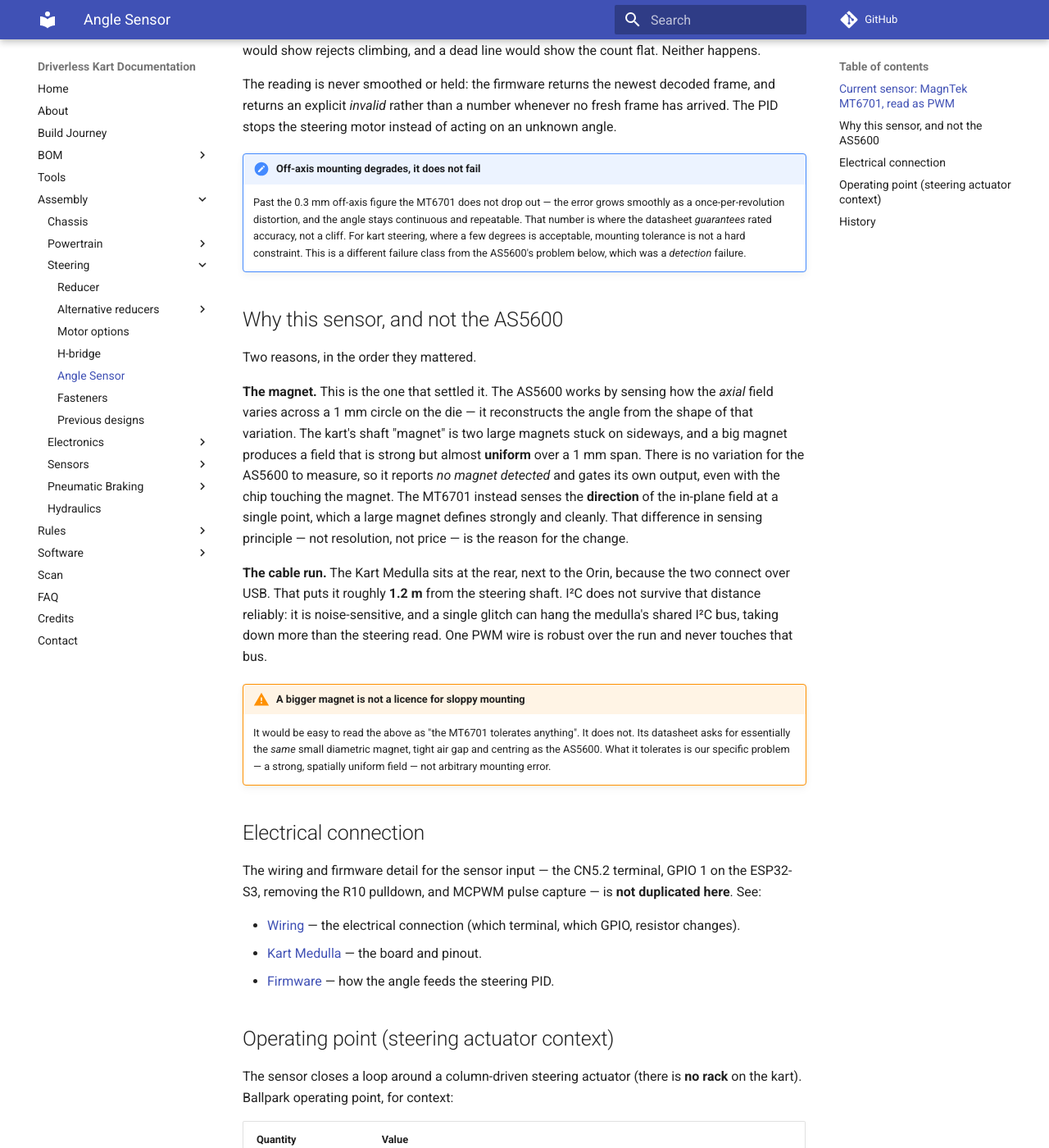
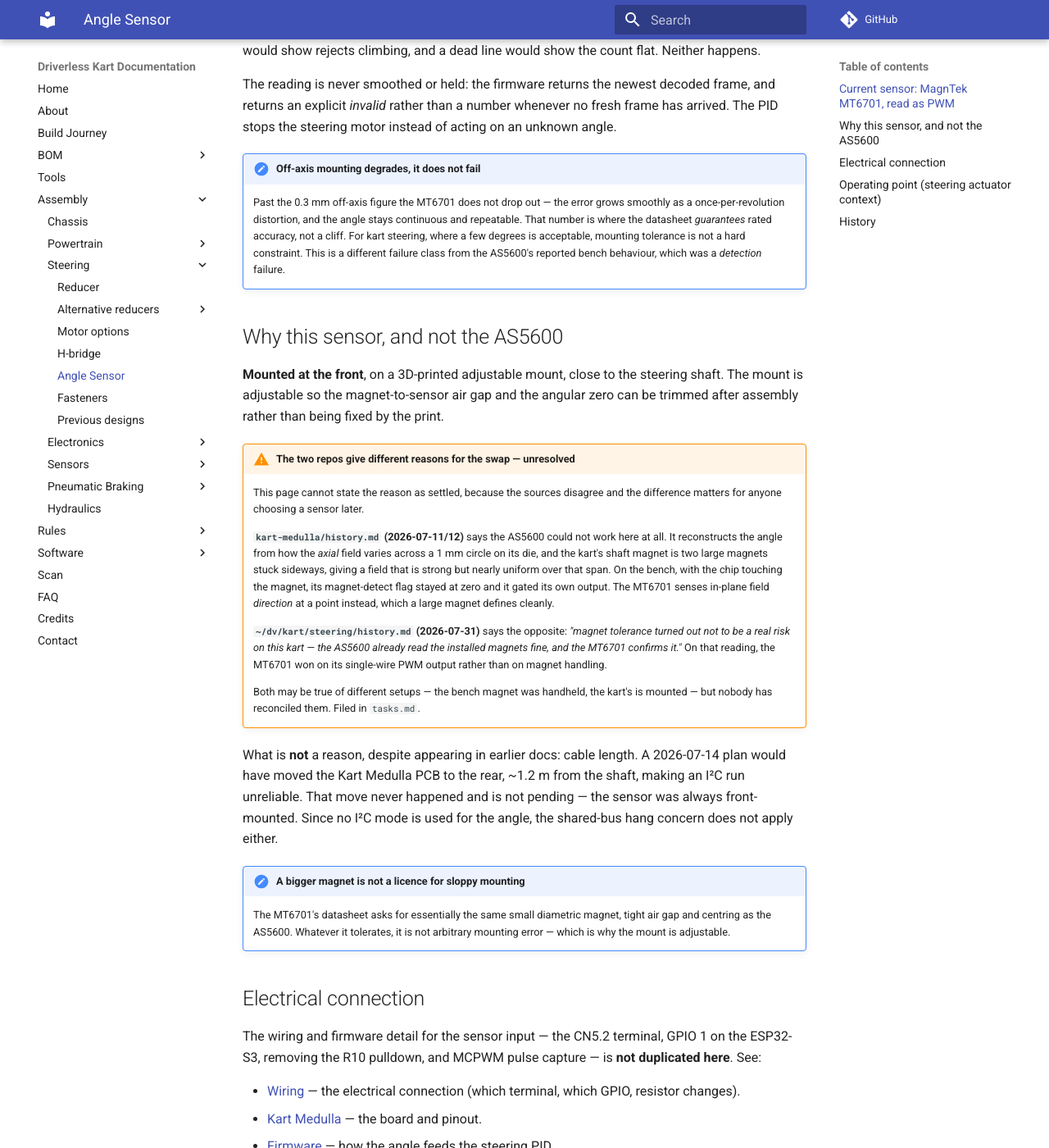
Before and after one commit to UM-Driverless/kart_docs, an MkDocs documentation site: the page built from docs/assembly/steering/sensor/index.md, in a window 1280 px wide and 1400 px high, scrolled down 835 px. Shown: the whole window at 82% size. Built offline with MkDocs 1.6.1 and Material for MkDocs 9.7.7, drawn with Linux system fonts in a browser that asks for light colours; comment, search, counter and statistics services are not loaded.

Commit message:
Correct the sensor page against ~/dv, which I had not read
Three items I had handed back as questions were lookups. Answering them
found two claims I had asserted wrongly, both from building the sensor page
out of kart-medulla/history.md alone.

- The MT6701 is FRONT-mounted and always was (Ruben, 2026-07-31: "front!
  always was front"). The cable-length argument I gave for choosing PWM -
  medulla at the rear, ~1.2 m, I2C unreliable - was a 2026-07-14 plan that
  never happened and is not pending. Page now says so, since the claim is
  still in wiring.md's history and would get copied forward again.
- The two repos disagree on WHY the AS5600 was dropped, which is the thing
  this page was written to document. kart-medulla has the magnet-physics
  story; ~/dv/kart/steering/history.md says "magnet tolerance turned out
  not to be a real risk on this kart - the AS5600 already read the
  installed magnets fine". Both sides now quoted, neither picked, filed.
- The Sensata hydraulic pressure sensor is NOT FITTED - dv records it as
  "not used in this system" and "on hand, currently unused". The hydraulics
  page presented it as installed with a spec table. Rewritten, and points
  at the Festo SDE5-D10 pneumatic sensors as the ones actually reading.
- The steering sensor mount is a 3D-printed adjustable holder, not a
  bracket. fasteners.md and its bom.yaml corrected, with the adjustability
  stated as the point.

Tasks rewritten accordingly: the spacer is a Fusion 360 lookup rather than
a measurement, and is named properly now.

```diff
--- a/docs/assembly/steering/fasteners/bom.yaml
+++ b/docs/assembly/steering/fasteners/bom.yaml
@@ -87,7 +87,7 @@ components:
     maintenance:
       check_frequency: "monthly"
       torque_check: "quarterly"
-    notes: "AS5600 sensor board mount - Item #3 in assembly photo. CAUTION: Do not over-torque"
+    notes: "Angle-sensor board to its 3D-printed adjustable mount - Item #3 in assembly photo. CAUTION: Do not over-torque"
 
   - id: "motor_bracket_bolts"
     part_number: "M6x30-HEX"
@@ -127,7 +127,7 @@ assembly_info:
     - "Torque wrench: 0-25 Nm range"
     - "Loctite 243 threadlocker"
   installation_sequence:
-    1: "Install AS5600 sensor with M3x8 screws"
+    1: "Install the angle sensor on its printed mount with M3x8 screws"
     2: "Mount motor to chassis with M6x30 bracket bolts"
     3: "Connect motor to shaft coupling with M6x20 bolts"
     4: "Install main coupling bolt M8x25 (CRITICAL)"
--- a/docs/assembly/steering/sensor/index.md
+++ b/docs/assembly/steering/sensor/index.md
@@ -32,31 +32,42 @@ steering motor instead of acting on an unknown angle.
     once-per-revolution distortion, and the angle stays continuous and repeatable. That number is
     where the datasheet *guarantees* rated accuracy, not a cliff. For kart steering, where a few
     degrees is acceptable, mounting tolerance is not a hard constraint. This is a different failure
-    class from the AS5600's problem below, which was a *detection* failure.
+    class from the AS5600's reported bench behaviour, which was a *detection* failure.
 
 ## Why this sensor, and not the AS5600
 
-Two reasons, in the order they mattered.
+**Mounted at the front**, on a 3D-printed adjustable mount, close to the steering shaft. The mount is
+adjustable so the magnet-to-sensor air gap and the angular zero can be trimmed after assembly rather
+than being fixed by the print.
 
-**The magnet.** This is the one that settled it. The AS5600 works by sensing how the *axial* field
-varies across a 1 mm circle on the die — it reconstructs the angle from the shape of that variation.
-The kart's shaft "magnet" is two large magnets stuck on sideways, and a big magnet produces a field
-that is strong but almost **uniform** over a 1 mm span. There is no variation for the AS5600 to
-measure, so it reports *no magnet detected* and gates its own output, even with the chip touching
-the magnet. The MT6701 instead senses the **direction** of the in-plane field at a single point,
-which a large magnet defines strongly and cleanly. That difference in sensing principle — not
-resolution, not price — is the reason for the change.
+!!! warning "The two repos give different reasons for the swap — unresolved"
+    This page cannot state the reason as settled, because the sources disagree and the difference
+    matters for anyone choosing a sensor later.
 
-**The cable run.** The Kart Medulla sits at the rear, next to the Orin, because the two connect over
-USB. That puts it roughly **1.2 m** from the steering shaft. I²C does not survive that distance
-reliably: it is noise-sensitive, and a single glitch can hang the medulla's shared I²C bus, taking
-down more than the steering read. One PWM wire is robust over the run and never touches that bus.
+    **`kart-medulla/history.md` (2026-07-11/12)** says the AS5600 could not work here at all. It
+    reconstructs the angle from how the *axial* field varies across a 1 mm circle on its die, and the
+    kart's shaft magnet is two large magnets stuck sideways, giving a field that is strong but nearly
+    uniform over that span. On the bench, with the chip touching the magnet, its magnet-detect flag
+    stayed at zero and it gated its own output. The MT6701 senses in-plane field *direction* at a
+    point instead, which a large magnet defines cleanly.
 
-!!! warning "A bigger magnet is not a licence for sloppy mounting"
-    It would be easy to read the above as "the MT6701 tolerates anything". It does not. Its
-    datasheet asks for essentially the *same* small diametric magnet, tight air gap and centring as
-    the AS5600. What it tolerates is our specific problem — a strong, spatially uniform field — not
-    arbitrary mounting error.
+    **`~/dv/kart/steering/history.md` (2026-07-31)** says the opposite: *"magnet tolerance turned out
+    not to be a real risk on this kart — the AS5600 already read the installed magnets fine, and the
+    MT6701 confirms it."* On that reading, the MT6701 won on its single-wire PWM output rather than on
+    magnet handling.
+
+    Both may be true of different setups — the bench magnet was handheld, the kart's is mounted — but
+    nobody has reconciled them. Filed in `tasks.md`.
+
+What is **not** a reason, despite appearing in earlier docs: cable length. A 2026-07-14 plan would
+have moved the Kart Medulla PCB to the rear, ~1.2 m from the shaft, making an I²C run unreliable.
+That move never happened and is not pending — the sensor was always front-mounted. Since no I²C mode
+is used for the angle, the shared-bus hang concern does not apply either.
+
+!!! note "A bigger magnet is not a licence for sloppy mounting"
+    The MT6701's datasheet asks for essentially the same small diametric magnet, tight air gap and
+    centring as the AS5600. Whatever it tolerates, it is not arbitrary mounting error — which is why
+    the mount is adjustable.
 
 ## Electrical connection
 
@@ -93,11 +104,11 @@ can be re-checked, not followed.
     steering shaft to keep the I²C run short. It was in use through the 2025 bench work and into
     2026.
 
-    It was retired after bench testing showed it could not read the kart's shaft magnet at all — see
-    "Why this sensor, and not the AS5600" above for the mechanism. On the bench with the chip
-    touching the magnet, its magnitude reading peaked erratically and its magnet-detect flag stayed
-    mostly at zero; with that flag clear, the chip deliberately gates its output regardless of
-    output mode. It was not a wiring fault and no firmware change could have recovered it.
+    Retired 2026-07-12 after bench work in which it would not report a valid angle: with the chip
+    touching a handheld magnet its magnitude reading peaked erratically and its magnet-detect flag
+    stayed mostly at zero, and with that flag clear the chip gates its output regardless of output
+    mode. That was not a wiring fault. Whether the same would have happened with the kart's *mounted*
+    magnet is the open question in the callout above.
 
     ![AS5600 breakout board, as bought — with its header strip and a small diametric magnet](images/20250608181732.png)
 
@@ -126,7 +137,7 @@ can be re-checked, not followed.
 
 ??? info "Options considered and not used"
     - **AS5600 in PWM mode.** Attempted so that the front-mounted AS5600 could send a single wire
-      to the rear and dodge the cable-length problem, before the magnet issue settled the matter.
+      to the rear, back when the plan still had the medulla moving there.
       It never produced a usable signal on the bench: the output pin read as floating, which
       traced to an open connection somewhere in the path from the chip's OUT pad through the
       terminal and its series resistors to the ESP32 — not to a proven dead chip. It also needs a
```
Also changed, not shown: docs/assembly/hydraulics/index.md (+17 -11 lines), docs/assembly/steering/fasteners.md (+3 -3 lines), history.md (+53 -0 lines), tasks.md (+26 -23 lines).
